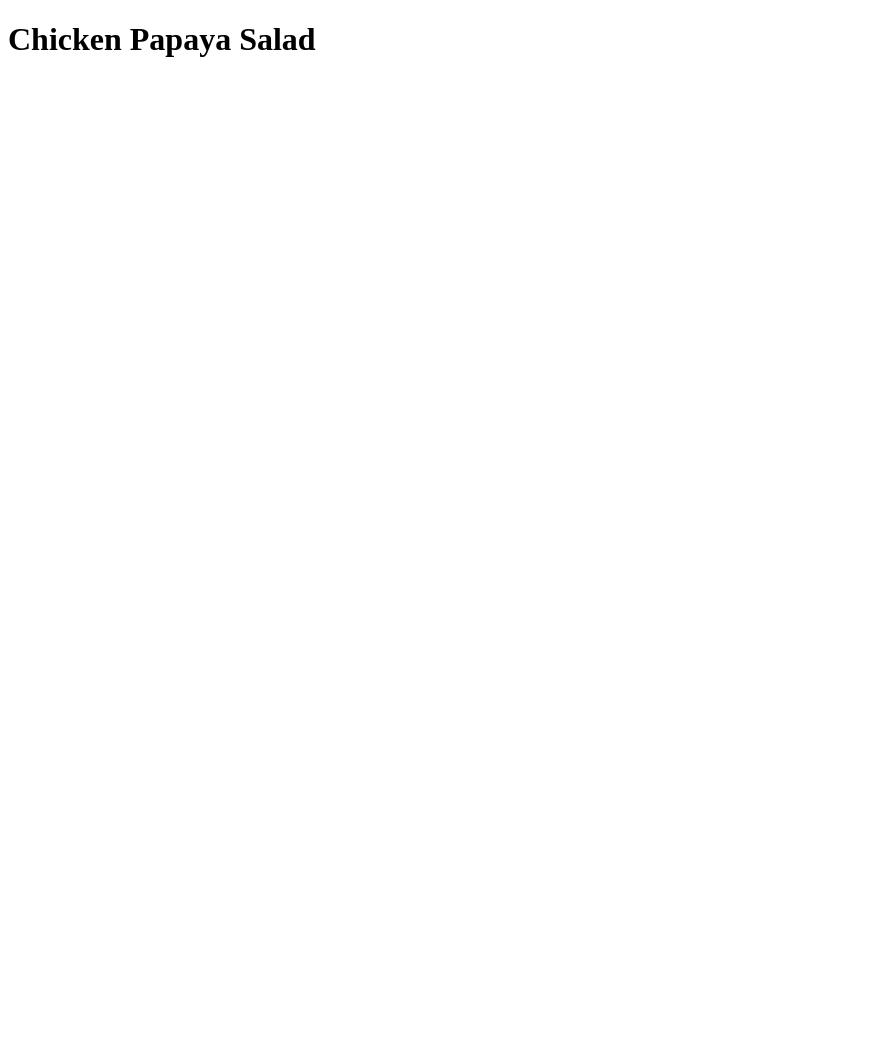
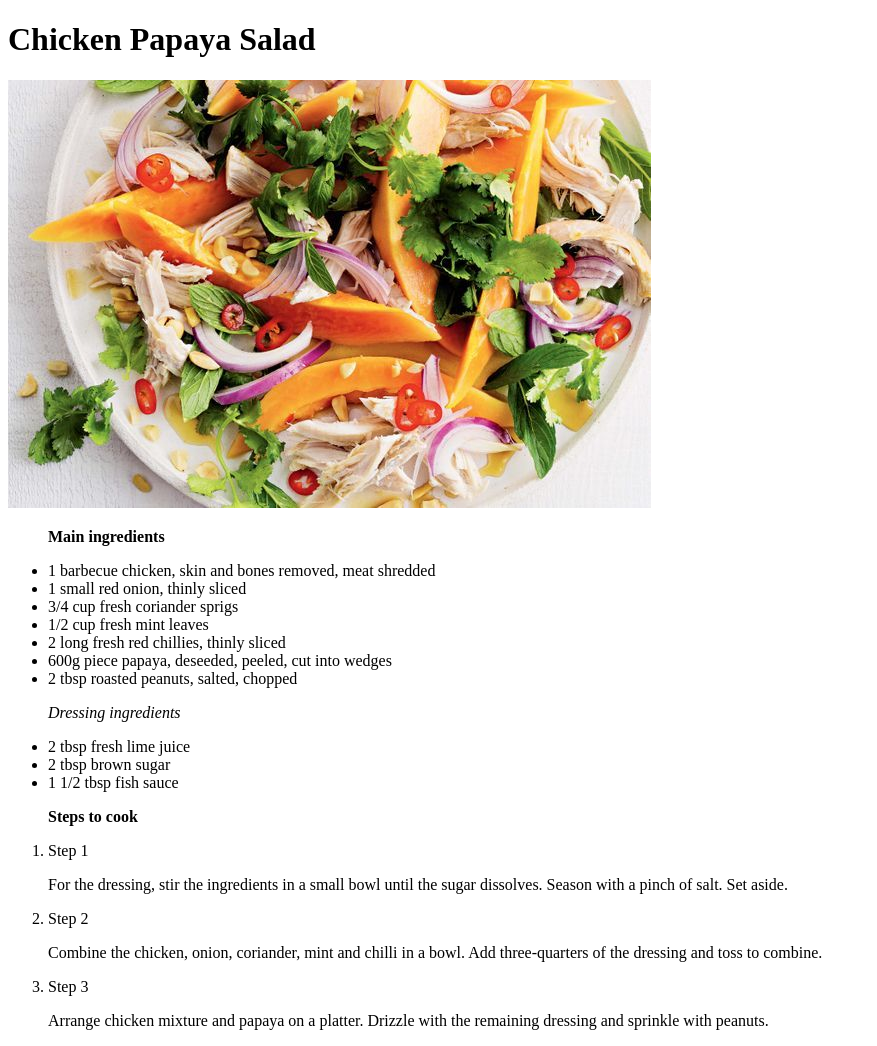
Before and after one commit to Francois-Prime/odin-recipes, a plain HTML site: page recipes/papaya-salad.html in a window 1280 px wide. Shown: the whole page, without its empty margins (0-877 px from the left). Before the commit the page ends 800 px from the top, so only its background shows below. Drawn offline with Linux system fonts and the light colour scheme.

Commit message:
Create first recipe page and new directory

```diff
--- a/recipes/papaya-salad.html
+++ b/recipes/papaya-salad.html
@@ -7,6 +7,37 @@
 
 <body>
     <h1>Chicken Papaya Salad</h1>
+    <img src="../images/papaya-salad.jpeg">
+
+    <ul>
+        <p><strong>Main ingredients</strong></p>
+        <li>1 barbecue chicken, skin and bones removed, meat shredded</li>
+        <li>1 small red onion, thinly sliced</li>
+        <li>3/4 cup fresh coriander sprigs</li>
+        <li>1/2 cup fresh mint leaves</li>
+        <li>2 long fresh red chillies, thinly sliced</li>
+        <li>600g piece papaya, deseeded, peeled, cut into wedges</li>
+        <li>2 tbsp roasted peanuts, salted, chopped</li>
+
+        <p><em>Dressing ingredients</em></p>
+        <li> 2 tbsp fresh lime juice</li>
+        <li> 2 tbsp brown sugar</li>
+        <li> 1 1/2 tbsp fish sauce</li>
+
+    </ul>
+
+    <ol>
+        <p><strong>Steps to cook</strong></p>
+
+        <li><p>Step 1</p> For the dressing, stir the ingredients in a small
+            bowl until the sugar dissolves. Season with a pinch of salt. Set aside.</li>
+        <li><p>Step 2</p>Combine the chicken, onion, coriander, mint and chilli
+            in a bowl. Add three-quarters of the dressing and toss to combine. </li>
+        <li><p>Step 3</p>Arrange chicken mixture and papaya on a platter.
+            Drizzle with the remaining dressing and sprinkle with peanuts. </li>
+
+
+    </ol>
 </body>
 
 </html>
```
Also changed, not shown: images/papaya-salad.jpeg (added).
